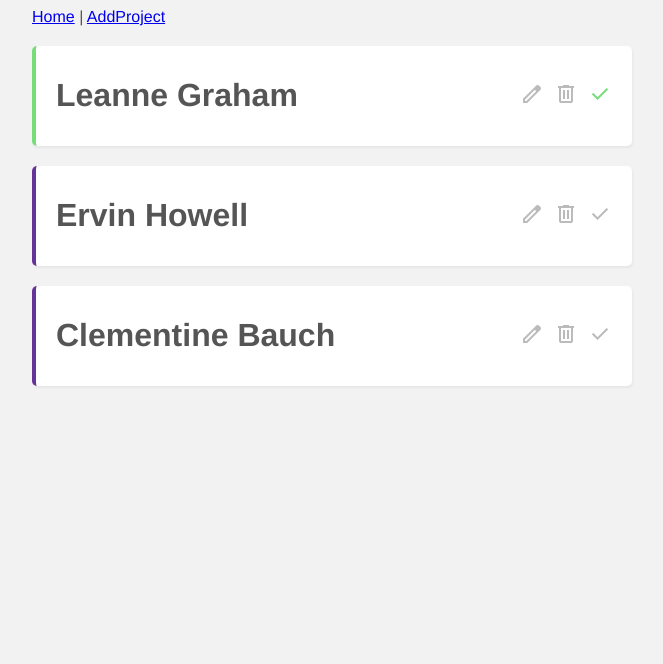
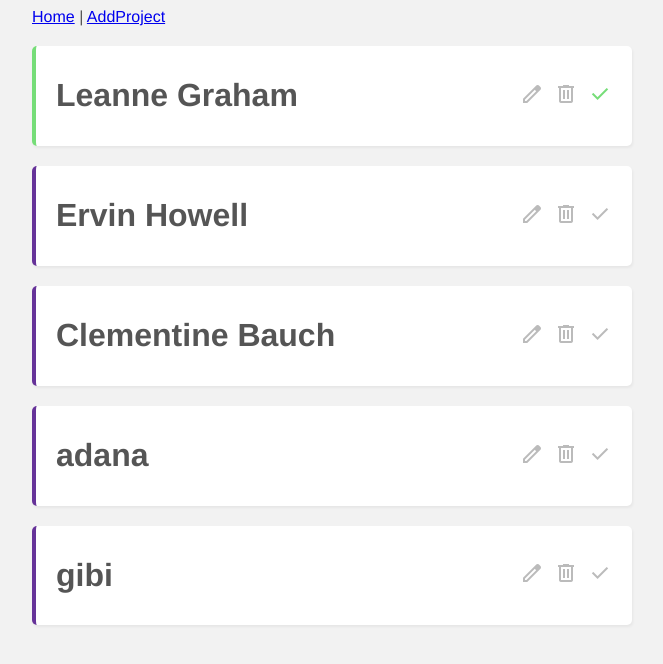
Before and after one commit to belkisarslan/learning-vuejs, a Vue app: page / in a window 1280 px wide. Shown: the top 664 px of the page, without its empty margins (308-971 px from the left). Built offline with nearby package versions, Linux system fonts and the light colour scheme; data requests are answered from the project's data file.

Commit message:
handlesubmit actions

```diff
--- a/data/db.json
+++ b/data/db.json
@@ -20,6 +20,20 @@
       "email": "Nathan@yesenia.net",
       "info": "Yıkıcı prensesin umulmadık parşömenleri ve suskun prensin öpücüğü",
       "complete": false
+    },
+    {
+      "name": "adana",
+      "email": "adana@adana",
+      "info": "adanaadanaadana",
+      "complete": false,
+      "id": 4
+    },
+    {
+      "name": "gibi",
+      "email": "gibi@gibi",
+      "info": "gibigibigibi",
+      "complete": false,
+      "id": 5
     }
   ]
 }
--- a/src/views/AddProject.vue
+++ b/src/views/AddProject.vue
@@ -21,7 +21,17 @@
   },
   methods:{
     handleSubmit(){
-    console.log(this.name, this.email, this.info)
+    let project = {
+      name: this.name,
+      email: this.email,
+      info: this.info,
+      complete: false
+    }
+    fetch("http://localhost:3000/projects/",{
+      method: "POST",
+      headers:{'Content-Type': 'application/json'},
+      body: JSON.stringify(project)
+    }).then(()=>this.$router.push("/")).catch(err=>console.log(err))
   }
   }
  }
```
